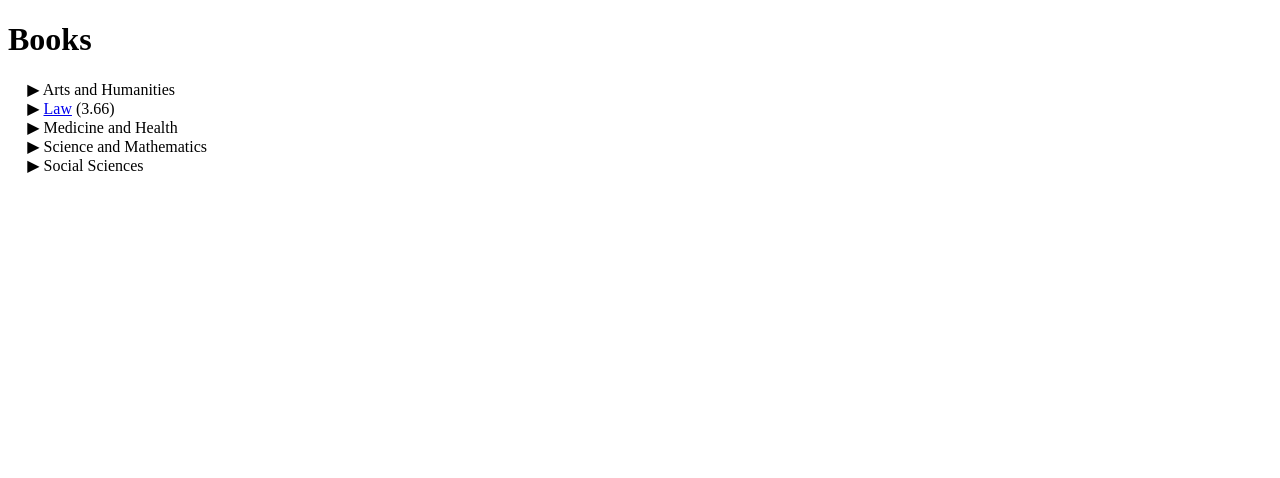
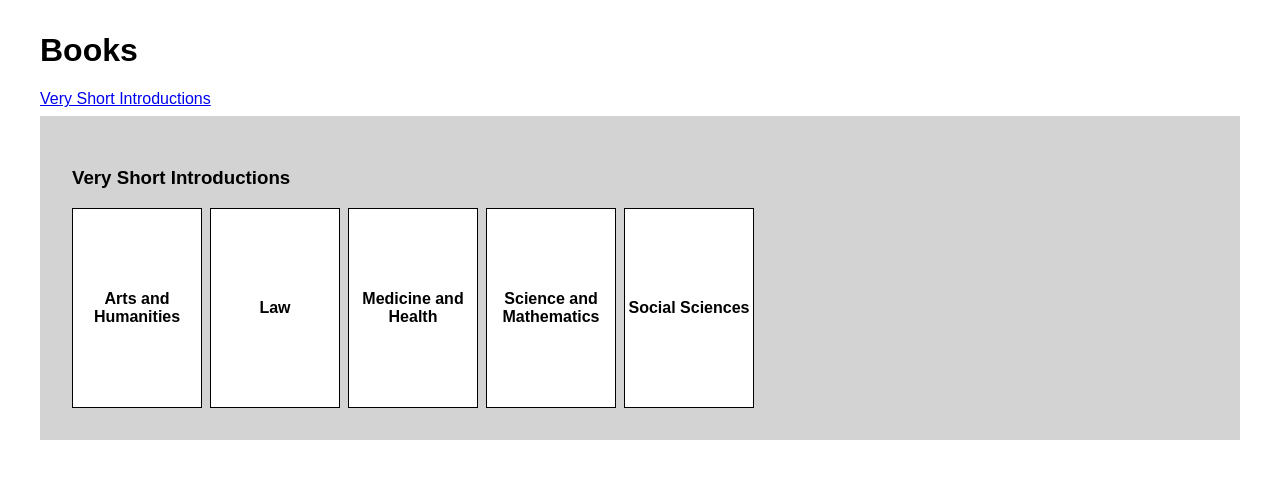
Before and after one commit to karugamo/very-short-introductions, a Svelte app: page / in a window 1280 px wide. Shown: the top 478 px of the page. Built offline with nearby package versions, Linux system fonts and the light colour scheme.

Commit message:
Add graph to explore books

```diff
--- a/src/App.svelte
+++ b/src/App.svelte
@@ -1,14 +1,71 @@
 <script lang="ts">
+  import type { Subject as SubjectType } from "scripts/lib/types";
   import bookData from "../data/purged-subjects-with-books.json";
-  import Tree from "./Tree.svelte";
+  import Subject from "./Subject.svelte";
+
+  const root: SubjectType = {
+    name: "Very Short Introductions",
+    subjectId: "root",
+    books: [],
+    children: bookData,
+  };
+
+  let path: SubjectType[] = [root];
+
+  const subjectToPath = calculateAllPaths(root);
+  console.log(subjectToPath);
+
+  function onSelectSubject(subject: SubjectType) {
+    history.pushState(null, null, `#${subject.subjectId}`);
+    path = [...path, subject];
+  }
+
+  addEventListener("popstate", () => {
+    const subjectId = location.hash.slice(1);
+    if (subjectId !== 'root') {
+      path = [root, ...subjectToPath[subjectId]];
+    } else {
+      path = [root];
+    }
+  });
+
+  type SubjectToPath = { [id: string]: SubjectType[] };
+
+  function calculateAllPaths(root: SubjectType): SubjectToPath {
+    const paths: { [id: string]: SubjectType[] } = {};
+
+    for (const child of root.children) {
+      paths[child.subjectId] = [child];
+      for (const [subjectId, path] of Object.entries(
+        calculateAllPaths(child)
+      )) {
+        paths[subjectId] = [child, ...path];
+      }
+    }
+
+    return paths;
+  }
+
+  $: currentSubject = path[path.length - 1];
 </script>
 
 <main>
   <h1>Books</h1>
-  {#each bookData as rootSubject}
-    <Tree tree={rootSubject} />
+  {#each path as subject}
+    <a href="#{subject.subjectId}">{subject.name}</a
+    >{#if currentSubject !== subject}<span class="separator">> </span>{/if}
   {/each}
+  {#key currentSubject}
+    <Subject tree={currentSubject} {onSelectSubject} />
+  {/key}
 </main>
 
 <style>
+  .separator {
+    margin: 0 0.5em;
+  }
+
+  main {
+    margin: 32px;
+  }
 </style>
--- /dev/null
+++ b/src/Subject.svelte
@@ -0,0 +1,65 @@
+<script lang="ts">
+  import type { Subject } from "../scripts/lib/types";
+  export let tree;
+  export let onSelectSubject;
+
+  const { name, children, books = [], subjectBook } = tree as Subject;
+</script>
+
+<section>
+  <h3>{name}</h3>
+  <div class="container">
+    {#each books as book}
+      <div class="image">
+        <a href={book.url} target="_blank">
+          <img
+            src={`https://www.veryshortintroductions.com/view/covers/${book.isbn}.png`}
+            alt={book.title}
+            height="200"
+            width="130"
+          /></a
+        >
+      </div>
+    {/each}
+    {#each children as child}
+      <div class="subcategory" on:click={() => onSelectSubject(child)}>
+        <h4>{child.name}</h4>
+      </div>
+    {/each}
+  </div>
+</section>
+
+<style>
+  :root {
+    font-family: sans-serif;
+  }
+
+  section {
+    background-color: lightgray;
+    padding: 32px;
+    margin-top: 8px;
+  }
+
+  .container {
+    display: flex;
+    flex-wrap: wrap;
+    gap: 8px;
+  }
+
+  .subcategory {
+    border: 1px solid black;
+    background-color: white;
+    height: 200px;
+    box-sizing: border-box;
+    width: 130px;
+    display: flex;
+    justify-content: center;
+    text-align: center;
+    align-items: center;
+    cursor: pointer;
+  }
+
+  .image {
+    height: 200px;
+  }
+</style>
--- a/src/Tree.svelte
+++ b/src/Tree.svelte
@@ -25,7 +25,7 @@
       <span on:click={toggleExpansion}>
         <span class="arrow" class:arrowDown>&#x25b6</span>
         {#if subjectBook}
-          <a target="_blank" href={subjectBook.url}>{name}</a>
+          <a target="_blank" href={subjectBook.goodreadsEntry ? `https://goodreads.com/${subjectBook.goodreadsEntry.url}` : subjectBook.url}>{name}</a>
           {#if subjectBook.goodreadsEntry}({subjectBook.goodreadsEntry.rating.toFixed(
               2
             )}){/if}
```
Also changed, not shown: scripts/purge-subject-tree.ts (+4 -4 lines), data/purged-subjects-with-books.json.
